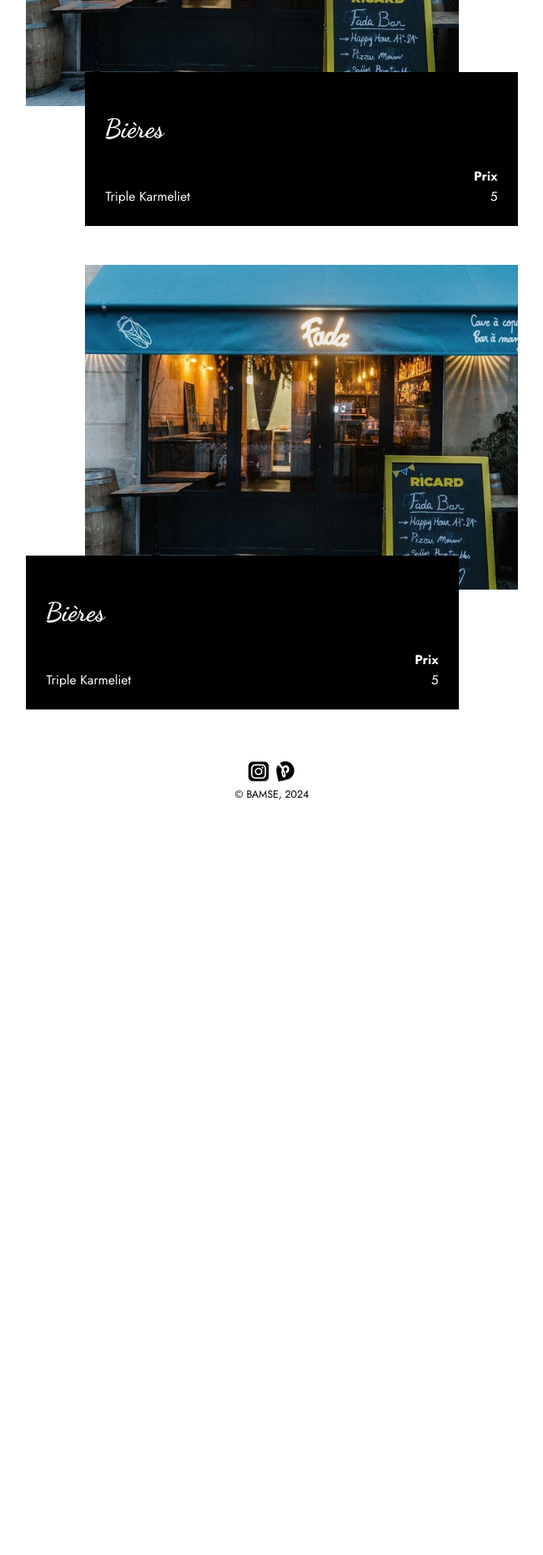
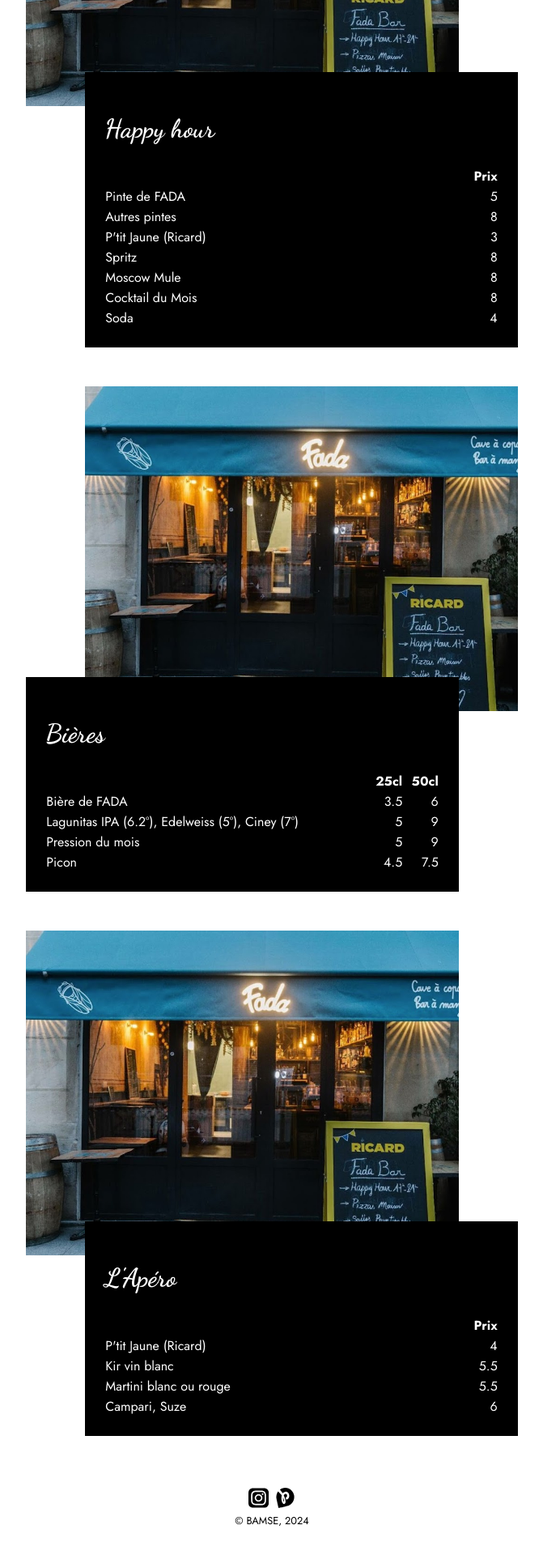
Before and after one commit to Le-Fada-bar/Le-Fada-bar.github.io, a Vue app: page /menu in a window 1280 px wide. Shown: the part 342-2262 px from the top of the page at 81% size, without its empty margins (304-975 px from the left). Before the commit the page ends 1388 px from the top, so only its background shows below. Built offline with nearby package versions, Linux system fonts and the light colour scheme.

Commit message:
Populate menu for demonstration purposes

```diff
--- a/src/views/MenuView.vue
+++ b/src/views/MenuView.vue
@@ -9,7 +9,7 @@ export default {
 <template>
   <main>
     <PictureText>
-      <h2>Bières</h2>
+      <h2>Happy hour</h2>
       <table>
         <thead>
           <th></th>
@@ -17,8 +17,32 @@ export default {
         </thead>
         <tbody>
           <tr>
-            <td>Triple Karmeliet</td>
+            <td>Pinte de FADA</td>
             <td class="table-right">5</td>
+          </tr>
+          <tr>
+            <td>Autres pintes</td>
+            <td class="table-right">8</td>
+          </tr>
+          <tr>
+            <td>P'tit Jaune (Ricard)</td>
+            <td class="table-right">3</td>
+          </tr>
+          <tr>
+            <td>Spritz</td>
+            <td class="table-right">8</td>
+          </tr>
+          <tr>
+            <td>Moscow Mule</td>
+            <td class="table-right">8</td>
+          </tr>
+          <tr>
+            <td>Cocktail du Mois</td>
+            <td class="table-right">8</td>
+          </tr>
+          <tr>
+            <td>Soda</td>
+            <td class="table-right">4</td>
           </tr>
         </tbody>
       </table>
@@ -28,13 +52,58 @@ export default {
       <table>
         <thead>
           <th></th>
+          <th class="table-right">25cl</th>
+          <th class="table-right">50cl</th>
+        </thead>
+        <tbody>
+          <tr>
+            <td>Bière de FADA</td>
+            <td class="table-right">3.5</td>
+            <td class="table-right">6</td>
+          </tr>
+          <tr>
+            <td>Lagunitas IPA (6.2°), Edelweiss (5°), Ciney (7°)</td>
+            <td class="table-right">5</td>
+            <td class="table-right">9</td>
+          </tr>
+          <tr>
+            <td>Pression du mois</td>
+            <td class="table-right">5</td>
+            <td class="table-right">9</td>
+          </tr>
+          <tr>
+            <td>Picon</td>
+            <td class="table-right">4.5</td>
+            <td class="table-right">7.5</td>
+          </tr>
+        </tbody>
+      </table>
+    </PictureText>
+    <PictureText :is_left="true">
+      <h2>L'Apéro</h2>
+      <table>
+        <thead>
+          <th></th>
           <th class="table-right">Prix</th>
         </thead>
         <tbody>
           <tr>
-            <td>Triple Karmeliet</td>
-            <td class="table-right">5</td>
+            <td>P'tit Jaune (Ricard)</td>
+            <td class="table-right">4</td>
           </tr>
+          <tr>
+            <td>Kir vin blanc</td>
+            <td class="table-right">5.5</td>
+          </tr>
+          <tr>
+            <td>Martini blanc ou rouge</td>
+            <td class="table-right">5.5</td>
+          </tr>
+          <tr>
+            <td>Campari, Suze</td>
+            <td class="table-right">6</td>
+          </tr>
+
         </tbody>
       </table>
     </PictureText>
```
